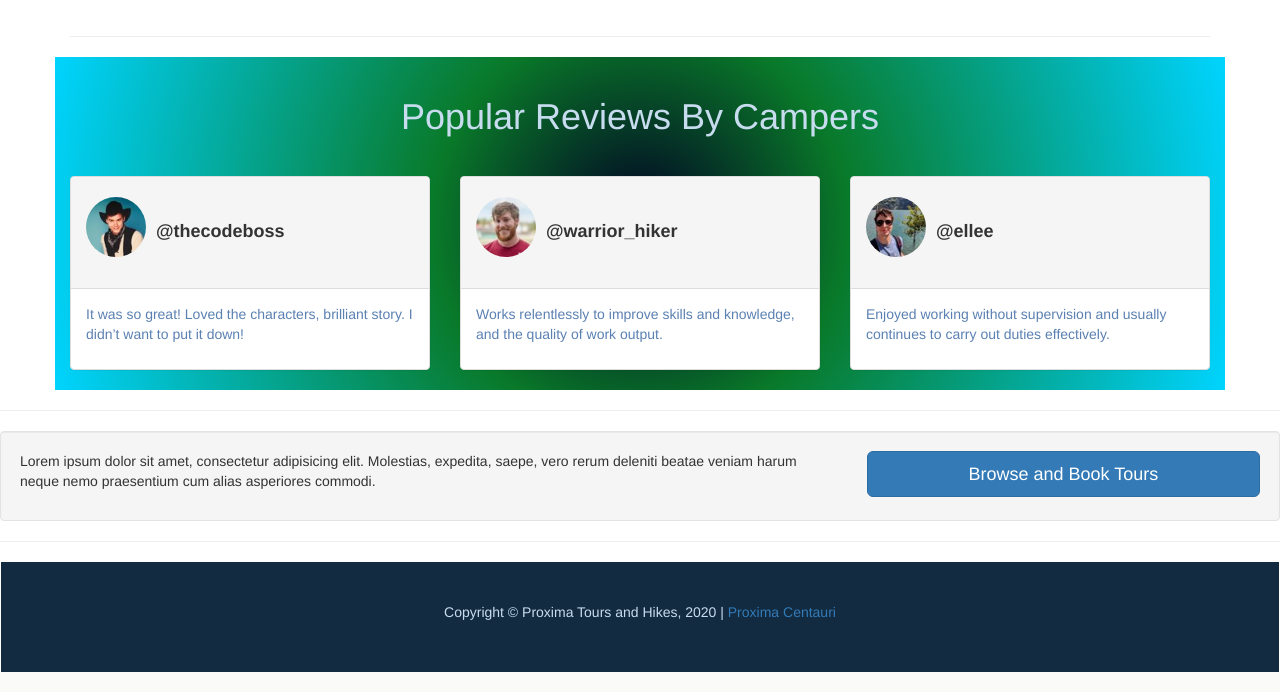
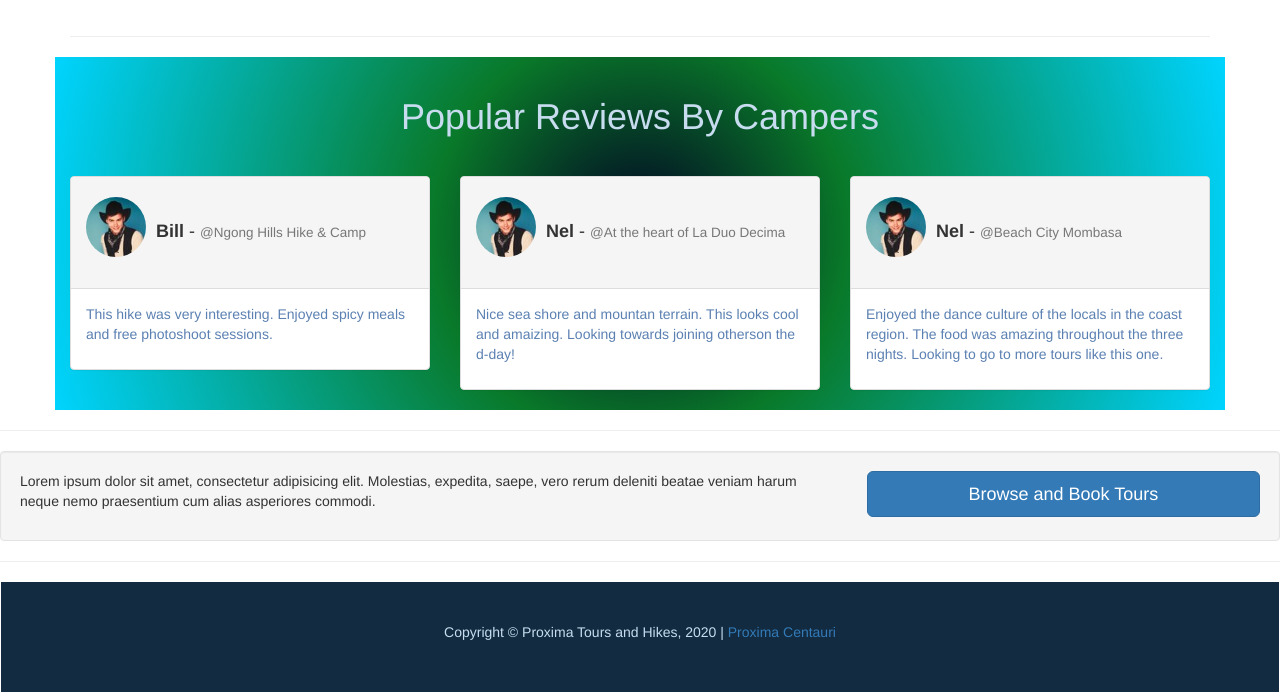
Before and after one commit to onellvine/proxima_centauri, a Django app: page / in a window 1280 px wide. Shown: the part 986-1678 px from the top of the page. Run offline with Django 3.2, Linux system fonts and the light colour scheme; data comes from the database, SQL or seed files in the repository; both versions use the stored data as it was after the commit; parts of the project's set-up code (start-up, migrations or seed data) failed here and were passed over; some libraries are stand-ins or nearby versions.

Commit message:
Added review functionality

```diff
--- a/proxima_user/admin.py
+++ b/proxima_user/admin.py
@@ -4,6 +4,8 @@ from django.contrib import admin
 from .models import NewUser
 from django.contrib.auth.admin import UserAdmin
 from django.forms import TextInput
+
+from . models import Reviews
 
 
 class UserAdminConfig(UserAdmin):
@@ -29,3 +31,7 @@ class UserAdminConfig(UserAdmin):
 
 
 admin.site.register(NewUser, UserAdminConfig)
+
+@admin.register(Reviews)
+class AdminReviews(admin.ModelAdmin):
+    list_display = ('user', 'expedition', 'comment', 'date')
--- a/proxima_user/urls.py
+++ b/proxima_user/urls.py
@@ -7,4 +7,5 @@ urlpatterns = [
     path('userlogin/', views.userlogin, name='userlogin'),
     path('userlogout/', views.userlogout, name='userlogout'),
     path('expedition/', include('proxima_exped.urls')),
+    path('review', views.addreview, name='addreview'),
 ]
--- a/proxima_user/views.py
+++ b/proxima_user/views.py
@@ -1,8 +1,11 @@
 from django.contrib.auth import logout, authenticate, login
-from django.shortcuts import render, redirect
+from django.shortcuts import render, redirect, get_object_or_404
 
 from proxima_exped import models
+from proxima_exped.models import Expedition
 from .forms import CreateUserForm, LoginUserForm
+
+from .models import Reviews
 
 
 def usersignup(request):
@@ -37,6 +40,25 @@ def userlogout(request):
         return redirect('home')
 
 
+def addreview(request):
+    "Take the review filled in by the user and add to the database."
+    if request.user.is_authenticated:  # get the authenticated user
+        user = request.user
+
+    if request.method == "POST":
+        # get the review posted in the textarea, and the corresponding object
+        comment = request.POST['review']
+        exped_id = request.POST['expedition-id']
+
+    expedition = get_object_or_404(Expedition, pk=exped_id)  # get the current instance of expedition object
+
+    review = Reviews(comment=comment, expedition=expedition, user=user)
+    review.save()
+
+    return redirect('home')
+
+
 def home(request):
     expeditions = models.Expedition.objects.all()[:3]
-    return render(request, 'home.html', {'expeditions': expeditions})
+    reviews = Reviews.objects.all()[:3]
+    return render(request, 'home.html', {'expeditions': expeditions, 'reviews': reviews})
--- a/templates/home.html
+++ b/templates/home.html
@@ -31,48 +31,23 @@
     <hr>
     <div class="row reviews">
         <h1  style="text-align: center; margin: 40px;" >Popular Reviews By Campers</h1>
-
+        {% for review in reviews %}
         <div class="col-md-4 review">
             <div class="panel panel-default">
                 <div class="panel-heading">
                     <h4>
                         <div class="user-photo"><img src="/static/images/user3.jpg" alt="" class="love-card-image"></div>
-                        <div class="username"><strong>@thecodeboss</strong></div>
+                        <div class="username">
+                            <strong>{{ review.user }}</strong> - <a href="/expedition/{{ review.expedition.pk }}"><small>@{{ review.expedition }}</small></a>
+                        </div>
                         <div class="clear"></div>
                     </h4>
                 </div>
                 <div class="panel-body">
-                    <p>It was so great! Loved the characters, brilliant story. I didn’t want to put it down!</p>
+                    <p>{{ review.comment }}</p>
 				</div>
             </div>
         </div>
-        <div class="col-md-4 review">
-            <div class="panel panel-default">
-                <div class="panel-heading">
-                    <h4>
-                        <div class="user-photo"><img src="/static/images/user1.jpg" alt="" class="love-card-image"></div>
-                        <div class="username"><strong>@warrior_hiker</strong></div>
-                        <div class="clear"></div>
-                    </h4>
-                </div>
-                <div class="panel-body">
-                    <p> Works relentlessly to improve skills and knowledge, and the quality of work output.</p>
-				</div>
-            </div>
-        </div>
-        <div class="col-md-4 review">
-            <div class="panel panel-default">
-                <div class="panel-heading">
-                    <h4>
-                        <div class="user-photo"><img src="/static/images/user2.jpg" alt="" class="love-card-image"></div>
-                        <div  class="username"><strong>@ellee</strong></div>
-                        <div class="clear"></div>
-                    </h4>
-                </div>
-                <div class="panel-body">
-                    <p>Enjoyed working without supervision and usually continues to carry out duties effectively.</p>
-				</div>
-            </div>
-        </div>
+        {% endfor %}
     </div>
 {% endblock %}
```
Also changed, not shown: templates/expeditions/detail.html (+10 -0 lines), db.sqlite3.
